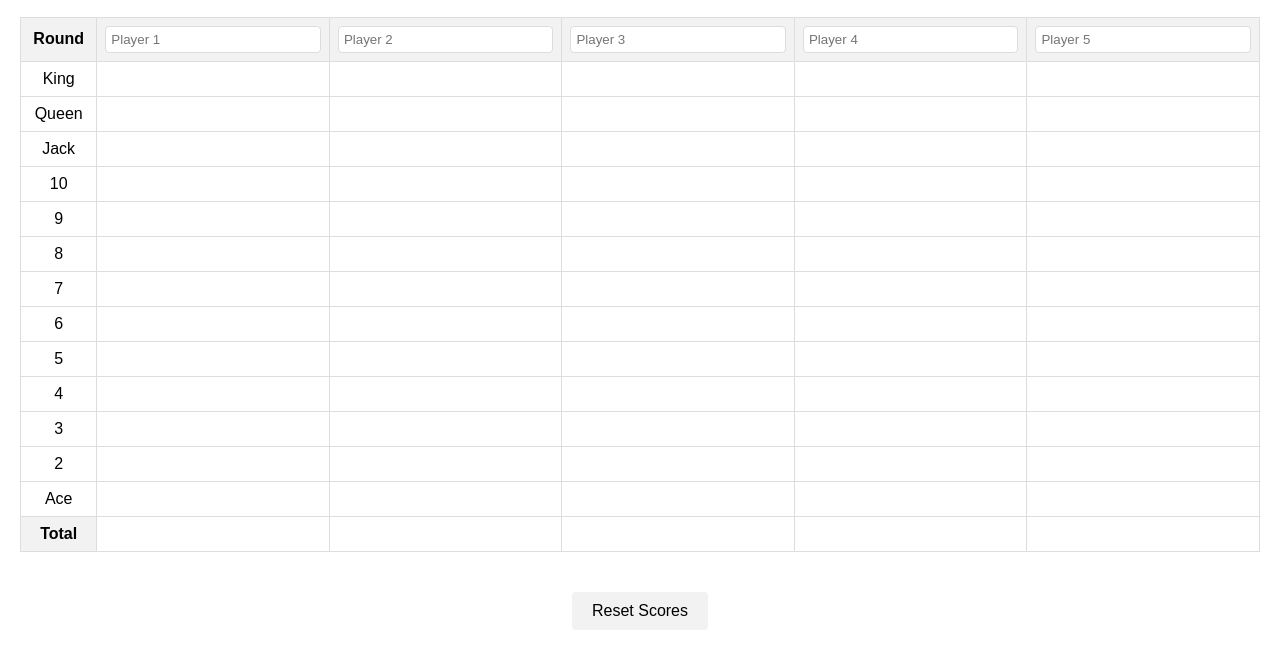
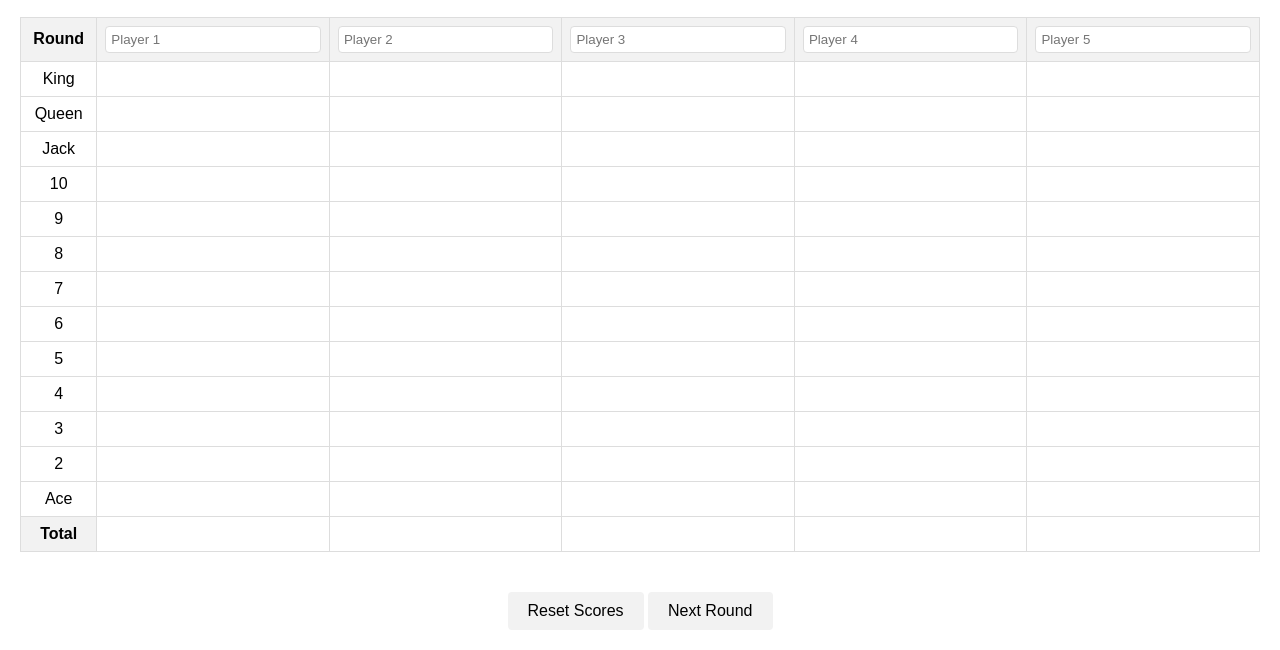
Before and after one commit to djgallagher89/Bodger, a plain HTML site: page index.html in a window 1280 px wide. Shown: the part 175-825 px from the top of the page. Drawn offline with Linux system fonts and the light colour scheme.

Commit message:
Update index.html

```diff
--- a/index.html
+++ b/index.html
@@ -47,6 +47,7 @@
         </tfoot>
     </table>
     <button id="reset-scores">Reset Scores</button>
+<button id="next-round">Next Round</button>
     <script src="script.js"></script>
 </body>
 </html>
```
